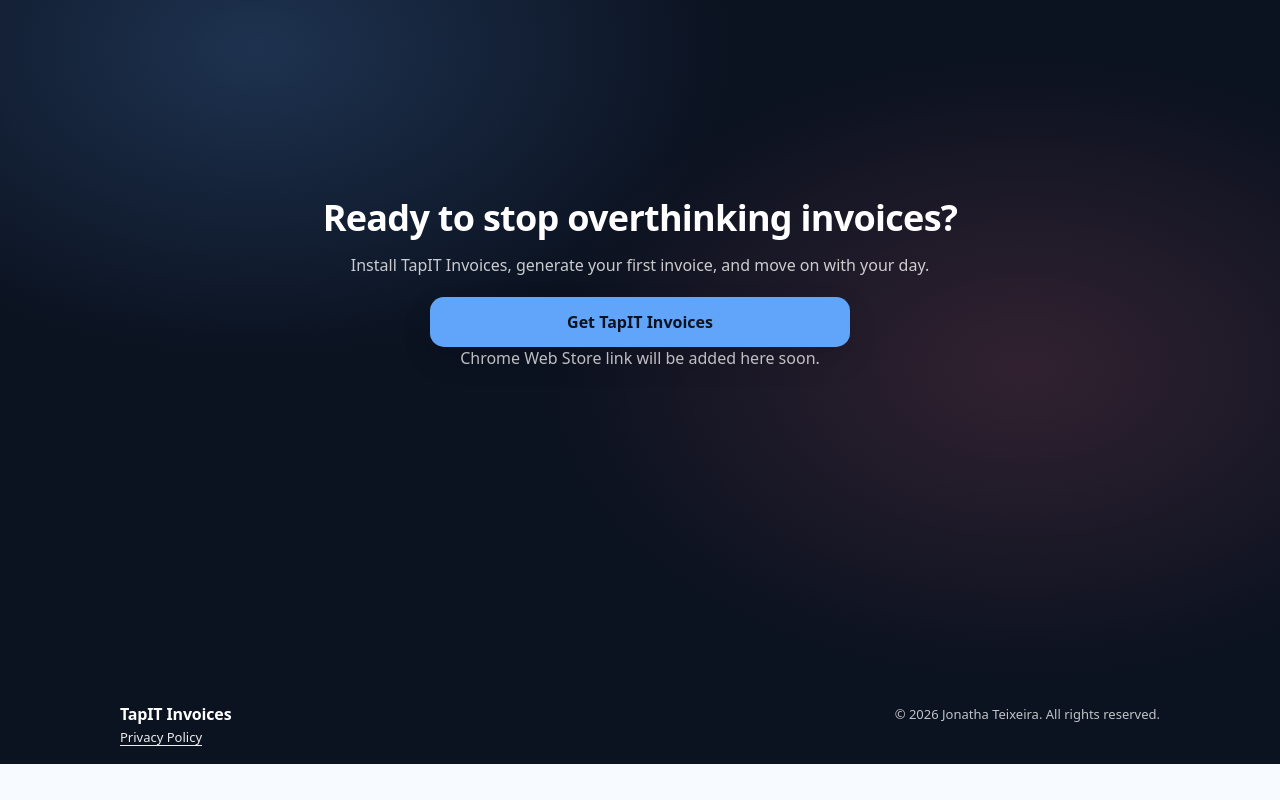
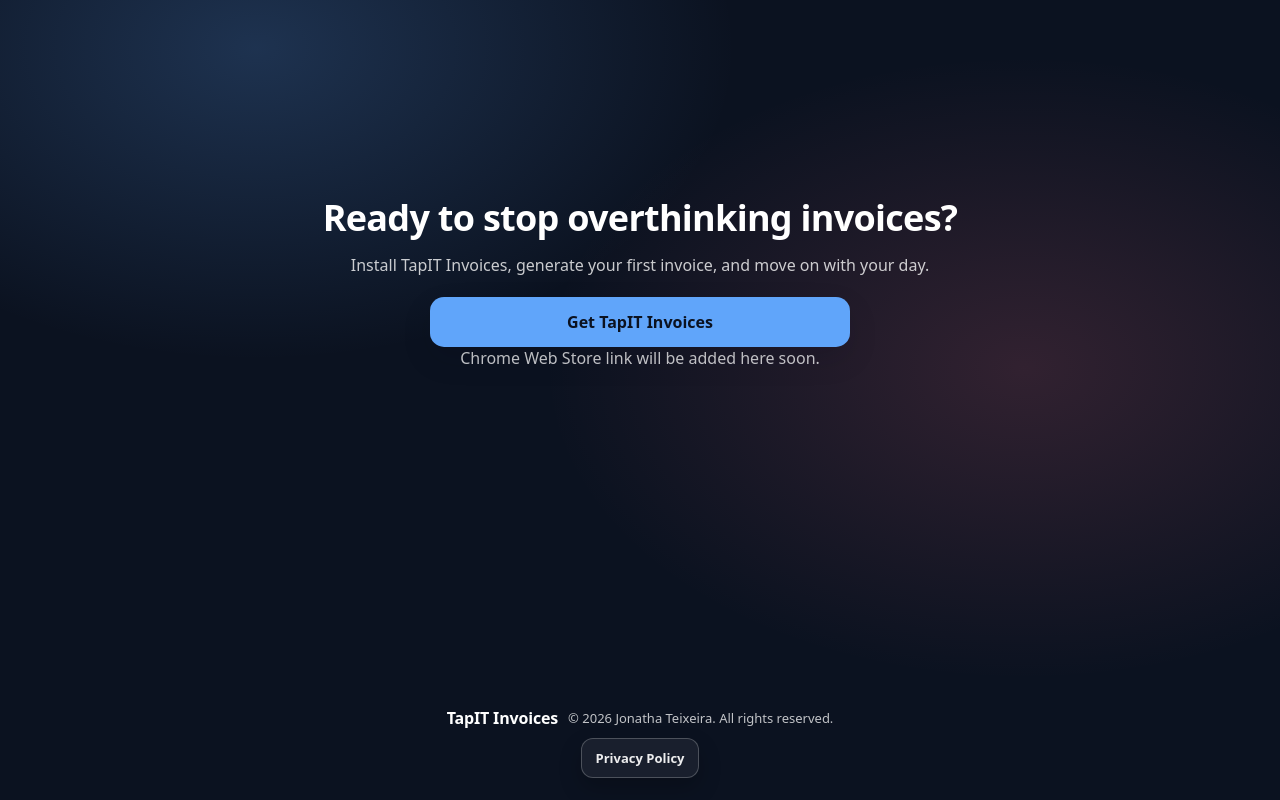
Before and after one commit to jonathatbusiness/tapit-invoices-landpage, a React (Vite) app: page / in a window 1280 px wide. Shown: the part 3414-4214 px from the top of the page. Before the commit the page ends 4178 px from the top, so only its background shows below. Built offline with nearby package versions, Linux system fonts and the light colour scheme.

Commit message:
style: improve privacy page layout and typography

```diff
--- a/src/App.css
+++ b/src/App.css
@@ -538,23 +538,27 @@ button.ti-scroll {
 .ti-footer {
   background: var(--ink);
   color: #ffffff;
-  padding: 18px 0;
+  padding: 22px 0;
 }
 
 .ti-footer-inner {
-  display: grid;
-  gap: 6px;
+  display: flex;
+  flex-direction: column;
+  align-items: center;
+  text-align: center;
+  gap: 12px;
 }
 
 .ti-footer-row {
   display: flex;
   align-items: center;
-  justify-content: space-between;
-  gap: 12px;
+  justify-content: center;
+  gap: 10px;
+  flex-wrap: wrap;
 }
 
 .ti-footer-row-links {
-  justify-content: flex-start;
+  justify-content: center;
 }
 
 .ti-footer-brand {
@@ -571,10 +575,117 @@ button.ti-scroll {
 }
 
 .ti-footer-link {
+  display: inline-flex;
+  align-items: center;
+  justify-content: center;
+  padding: 10px 14px;
+  border-radius: 12px;
+  border: 1px solid rgba(255, 255, 255, 0.22);
+  background: rgba(255, 255, 255, 0.06);
   color: rgba(255, 255, 255, 0.92);
-  text-decoration: underline;
-  text-underline-offset: 3px;
+  text-decoration: none;
   font-size: 13px;
+  font-weight: 900;
+  box-shadow: 0 10px 22px rgba(0, 0, 0, 0.22);
+  transition:
+    transform 120ms ease,
+    filter 120ms ease,
+    background 120ms ease;
+}
+
+.ti-footer-link:hover {
+  transform: translateY(-1px);
+  filter: brightness(1.02);
+  background: rgba(255, 255, 255, 0.1);
+}
+
+.ti-footer-link:active {
+  transform: translateY(0px);
+}
+
+/* Privacy */
+
+.ti-band-privacy .ti-h1 {
+  font-size: clamp(28px, 3.2vw, 40px);
+  line-height: 1.12;
+  letter-spacing: -0.02em;
+}
+
+.ti-band-privacy .ti-h2 {
+  font-size: clamp(18px, 2vw, 22px);
+  line-height: 1.2;
+  letter-spacing: -0.01em;
+}
+
+.ti-band-privacy .ti-sub {
+  font-size: 15px;
+  line-height: 1.75;
+  max-width: 80ch;
+}
+
+.ti-band-privacy {
+  padding: 70px 0;
+  background: var(--bg-hero);
+  min-height: 100vh;
+}
+
+.ti-privacy-header {
+  display: flex;
+  justify-content: center;
+  margin-bottom: 14px;
+}
+
+.ti-privacy-back {
+  display: inline-flex;
+  align-items: center;
+  justify-content: center;
+  padding: 10px 14px;
+  border-radius: 12px;
+  border: 1px solid rgba(10, 20, 40, 0.12);
+  background: rgba(255, 255, 255, 0.75);
+  text-decoration: none;
+  font-weight: 900;
+  font-size: 13px;
+  color: var(--ink);
+  transition:
+    transform 120ms ease,
+    filter 120ms ease,
+    background 120ms ease;
+}
+
+.ti-privacy-back:hover {
+  transform: translateY(-1px);
+  filter: brightness(1.02);
+  background: rgba(255, 255, 255, 0.9);
+}
+
+.ti-privacy-card {
+  max-width: 920px;
+  margin: 0 auto;
+  padding: 34px 34px;
+  border-radius: 22px;
+  background: rgba(255, 255, 255, 0.92);
+  box-shadow: 0 12px 28px rgba(2, 6, 23, 0.1);
+  backdrop-filter: blur(6px);
+  border: 1px solid rgba(10, 20, 40, 0.1);
+}
+
+.ti-privacy-title {
+  margin-bottom: 10px;
+}
+
+.ti-privacy-h2 {
+  margin-top: 26px;
+  margin-bottom: 8px;
+}
+
+.ti-privacy-card .ti-sub {
+  line-height: 1.7;
+  max-width: 78ch;
+}
+
+.ti-privacy-updated {
+  margin-top: 22px;
 }
 
 @media (max-width: 1122px) {
@@ -599,17 +710,6 @@ button.ti-scroll {
     text-align: center;
     margin-left: auto;
     margin-right: auto;
-  }
-
-  @media (max-width: 560px) {
-    .ti-footer-row {
-      flex-direction: column;
-      align-items: flex-start;
-    }
-
-    .ti-footer-meta {
-      white-space: normal;
-    }
   }
 
   .ti-price-grid {
@@ -640,8 +740,23 @@ button.ti-scroll {
   }
 }
 
+@media (max-width: 640px) {
+  .ti-band-privacy {
+    padding: 54px 0;
+  }
+
+  .ti-privacy-card {
+    padding: 22px 18px;
+    border-radius: 18px;
+  }
+}
+
 @media (max-width: 560px) {
   .ti-grid {
     grid-template-columns: 1fr;
   }
+
+  .ti-footer-meta {
+    white-space: normal;
+  }
 }
--- a/src/sections/Privacy.jsx
+++ b/src/sections/Privacy.jsx
@@ -1,26 +1,34 @@
 export default function Privacy() {
   return (
     <section className="ti-band ti-band-privacy">
-      <div className="ti-wrap ti-privacy">
+      <div className="ti-wrap">
+        <div className="ti-privacy-header">
+          <a className="ti-privacy-back" href="/">
+            ← Back to home
+          </a>
+        </div>
+
+        <div className="ti-privacy-card">
           <h1 className="ti-h1 ti-privacy-title">Privacy Policy</h1>
+
           <p className="ti-sub">
-          TapIT Invoices is designed to be local-first. The extension generates
-          invoices in your browser and stores data locally on your device so you
-          can work without creating an account.
+            TapIT Invoices is designed to be local-first. The extension
+            generates invoices in your browser and stores data locally on your
+            device so you can work without creating an account.
           </p>
 
           <h2 className="ti-h2 ti-privacy-h2">What we collect</h2>
           <p className="ti-sub">
-          TapIT Invoices does not collect or transmit your invoice data (such as
-          names, emails, line items, amounts, or notes). Your invoice content is
-          stored locally in your browser storage.
+            TapIT Invoices does not collect or transmit your invoice data (such
+            as names, emails, line items, amounts, or notes). Your invoice
+            content is stored locally in your browser storage.
           </p>
 
           <h2 className="ti-h2 ti-privacy-h2">License verification</h2>
           <p className="ti-sub">
-          If you enter a license key, the extension may verify the key with the
-          licensing provider (for example, Gumroad). This verification is used
-          only to confirm subscription status and unlock paid features.
+            If you enter a license key, the extension may verify the key with
+            the licensing provider (for example, Gumroad). This verification is
+            used only to confirm subscription status and unlock paid features.
           </p>
 
           <h2 className="ti-h2 ti-privacy-h2">Payments</h2>
@@ -32,17 +40,20 @@ export default function Privacy() {
           <h2 className="ti-h2 ti-privacy-h2">Support</h2>
           <p className="ti-sub">
             If you contact support, you may share information such as your email
-          address and a description of the issue. This information is used only
-          to respond to your request.
+            address and a description of the issue. This information is used
+            only to respond to your request.
           </p>
 
           <h2 className="ti-h2 ti-privacy-h2">Changes</h2>
           <p className="ti-sub">
-          This policy may be updated from time to time. Material changes will be
-          reflected on this page with an updated date.
+            This policy may be updated from time to time. Material changes will
+            be reflected on this page with an updated date.
           </p>
 
-        <p className="ti-mini ti-mini-muted">Last updated: 2026-02-18</p>
+          <p className="ti-mini ti-mini-muted ti-privacy-updated">
+            Last updated: 2026-02-18
+          </p>
+        </div>
       </div>
     </section>
   );
```
Lines whose indentation alone changed are shown as unchanged.
